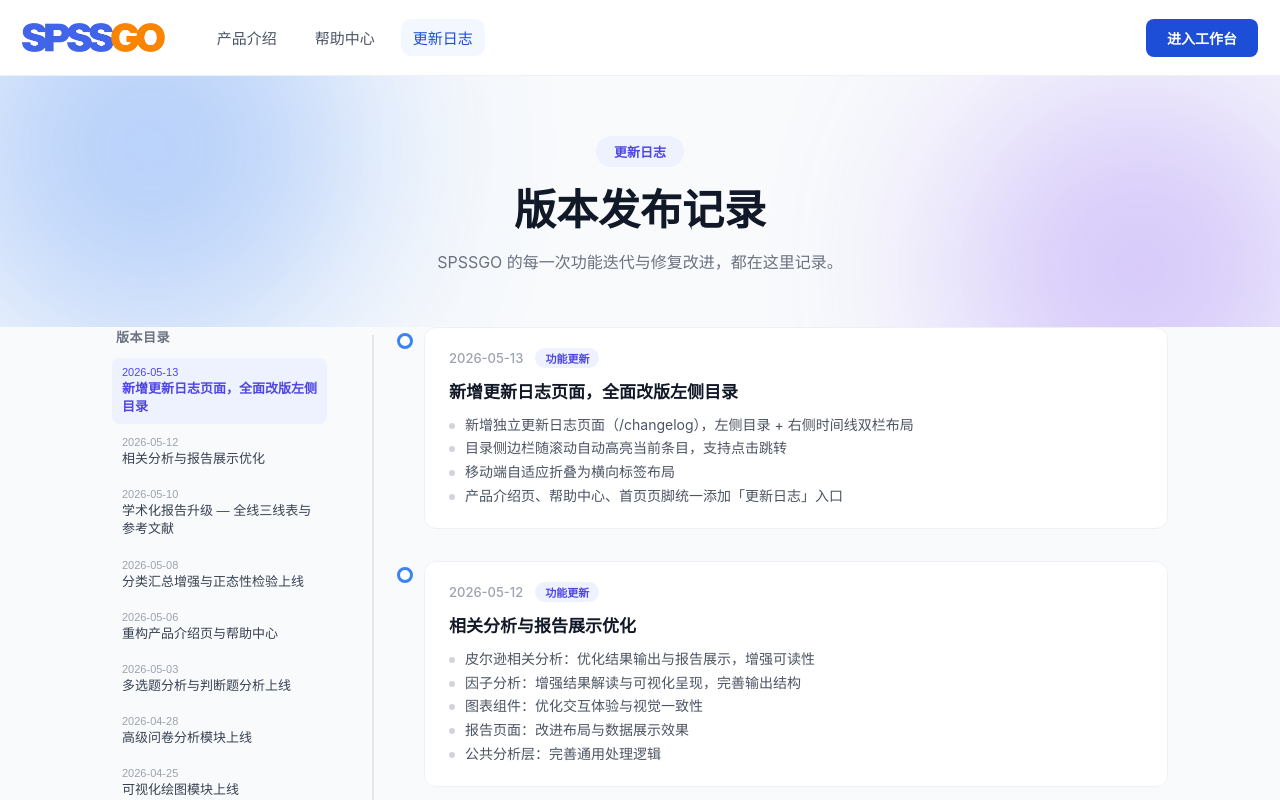
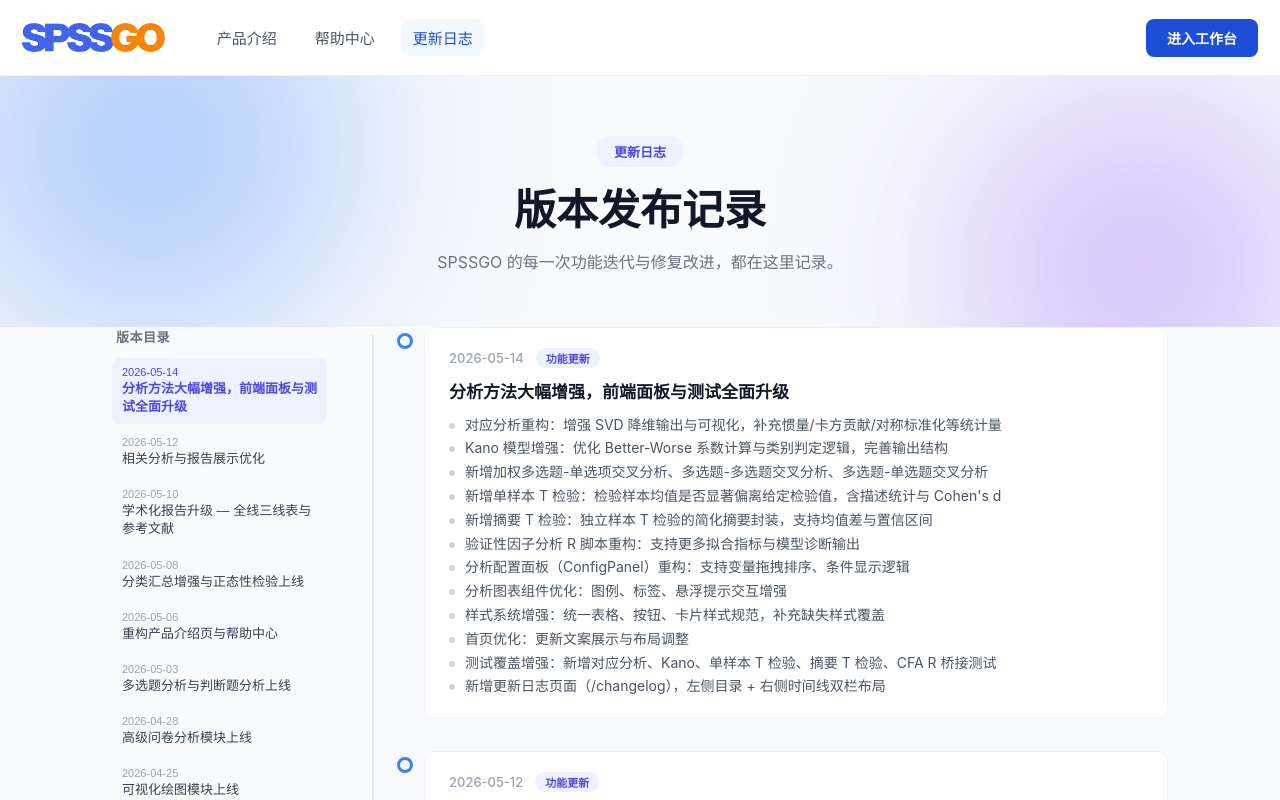
Before and after one commit to lauiiiiii/SPSSGO, a Vue app in the folder frontend/: page /changelog in a window 1280 px wide. Shown: the top 800 px of the page. Built offline with nearby package versions, Linux system fonts and the light colour scheme.

Commit message:
docs: 更新最新版本发布日志

```diff
--- a/frontend/src/views/ChangelogApp.vue
+++ b/frontend/src/views/ChangelogApp.vue
@@ -76,14 +76,22 @@ import { ref, onMounted, onUnmounted } from 'vue'
 
 const changelogEntries = [
   {
-    date: '2026-05-13',
+    date: '2026-05-14',
     type: 'feat',
-    title: '新增更新日志页面，全面改版左侧目录',
+    title: '分析方法大幅增强，前端面板与测试全面升级',
     items: [
-      '新增独立更新日志页面（/changelog），左侧目录 + 右侧时间线双栏布局',
-      '目录侧边栏随滚动自动高亮当前条目，支持点击跳转',
-      '移动端自适应折叠为横向标签布局',
-      '产品介绍页、帮助中心、首页页脚统一添加「更新日志」入口',
+      '对应分析重构：增强 SVD 降维输出与可视化，补充惯量/卡方贡献/对称标准化等统计量',
+      'Kano 模型增强：优化 Better-Worse 系数计算与类别判定逻辑，完善输出结构',
+      '新增加权多选题-单选项交叉分析、多选题-多选题交叉分析、多选题-单选题交叉分析',
+      '新增单样本 T 检验：检验样本均值是否显著偏离给定检验值，含描述统计与 Cohen\'s d',
+      '新增摘要 T 检验：独立样本 T 检验的简化摘要封装，支持均值差与置信区间',
+      '验证性因子分析 R 脚本重构：支持更多拟合指标与模型诊断输出',
+      '分析配置面板（ConfigPanel）重构：支持变量拖拽排序、条件显示逻辑',
+      '分析图表组件优化：图例、标签、悬浮提示交互增强',
+      '样式系统增强：统一表格、按钮、卡片样式规范，补充缺失样式覆盖',
+      '首页优化：更新文案展示与布局调整',
+      '测试覆盖增强：新增对应分析、Kano、单样本 T 检验、摘要 T 检验、CFA R 桥接测试',
+      '新增更新日志页面（/changelog），左侧目录 + 右侧时间线双栏布局',
     ],
   },
   {
```
